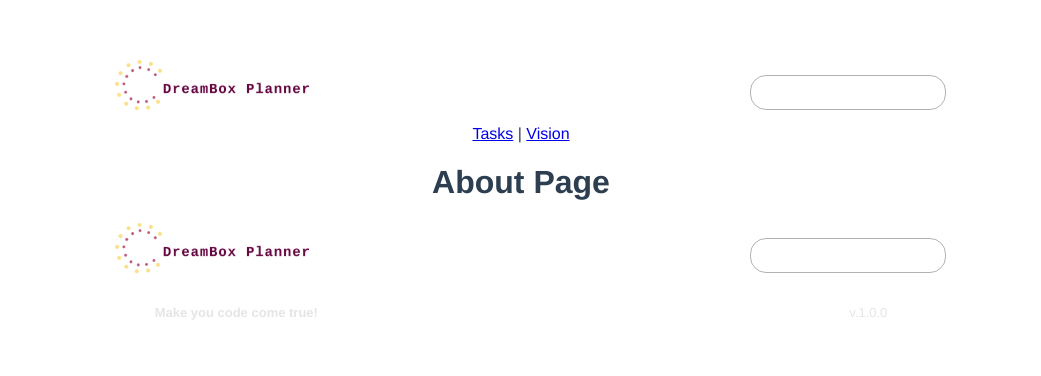
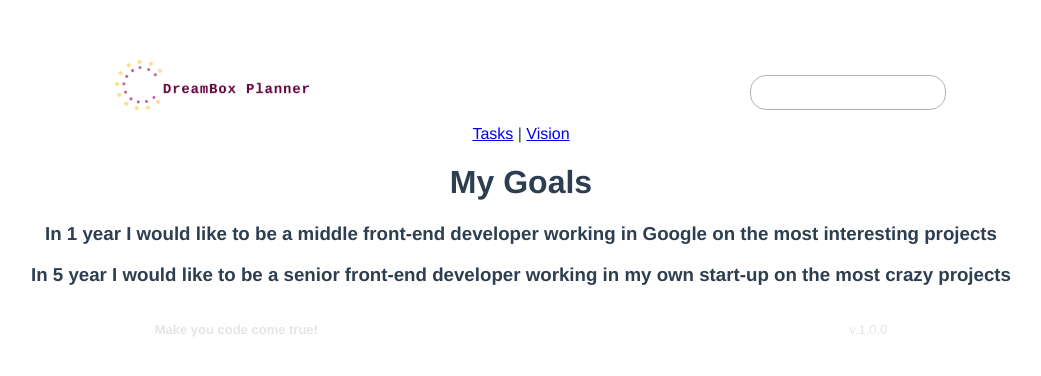
Before and after one commit to aminaev1311/dreamBox-planner-gb, a Vue app in the folder dreambox-planner-gb/: page /about in a window 1280 px wide. Shown: the top 376 px of the page, without its empty margins (119-1160 px from the left). Built offline with nearby package versions, Linux system fonts and the light colour scheme.

Commit message:
merged updates from Kirill. Sprint2: CardCreation, Vuex

```diff
--- a/dreambox-planner-gb/src/components/CardCreation.vue
+++ b/dreambox-planner-gb/src/components/CardCreation.vue
@@ -12,51 +12,51 @@
         />
       </div>
       <div>
-        <input type="date" title="Deadline" v-model="task.deadline"/>
-        <input type="checkbox" title="pereodical" />
+        <input type="date" title="Deadline" v-model="task.deadline" />
+        <!-- <input type="checkbox" title="pereodical" /> -->
       </div>
       <div class="controls">
         <div class="addBtn" @click="sendData(task)">+</div>
-        <button>EDIT</button>
-        <button>Done</button>
+        <!-- <button>EDIT</button>
+        <button>Done</button> -->
       </div>
     </form>
   </div>
 </template>
 
 <script>
-// import PUT_URL from '../misc/constants.js'
+import { POST_URL } from "../misc/constants.js";
 
 export default {
   data: () => ({
     task: {
       title: null,
       text: "",
-      deadline: null
-    }
+      deadline: null,
+    },
   }),
   name: "cardCreation",
   methods: {
     sendData(formData) {
-      const data = JSON.stringify(formData)
-      console.log(data)
+      const data = JSON.stringify(formData);
+      console.log(data);
       const fetchOptions = {
         credentials: "include",
         method: "POST",
-        headers: { "Content-Type": "application/json", },
+        headers: { "Content-Type": "application/json" },
         body: data,
-      }
-      fetch("http://dreambox.1gb.ru/api/tasks.php", fetchOptions)
-      .then((response) => response.json())
-      .catch((error) => {
-        console.log( "Error occured: ",  error.message )
-      });
-    }
+      };
+      fetch(POST_URL, fetchOptions)
+        .then((response) => response.json())
+        .catch((error) => {
+          console.log("Error occured: ", error.message);
+        });
+    },
   },
   mounted() {
     document.getElementById("taskBase").focus();
   },
-}
+};
 </script>
 
 <style>
@@ -99,12 +99,11 @@ button {
   font-size: 28px;
   color: white;
   margin: auto;
-  background: #62013C;
+  background: #62013c;
   transition: 0.5s;
-
 }
 .addBtn:hover {
   transition: 0.5s;
-  background: #400027
+  background: #400027;
 }
 </style>
--- a/dreambox-planner-gb/src/components/CardList.vue
+++ b/dreambox-planner-gb/src/components/CardList.vue
@@ -5,8 +5,9 @@
 </template>
 
 <script>
-import { mapGetters } from 'vuex'
+import { mapGetters } from "vuex";
 import Card from "./Card.vue";
+import { GET_URL } from "../misc/constants.js";
 export default {
   name: "card-list",
   components: {
@@ -14,26 +15,18 @@ export default {
   },
   data() {
     return {
-      fetchedTasksObject: {},
       fetchedTasks: [],
-      tasksUrl: "http://dreambox.1gb.ru/api/tasks.php",
     };
   },
   computed: {
-    ...mapGetters(["getTaskList"])
+    ...mapGetters(["getTaskList"]),
   },
   mounted() {
     this.$nextTick(async function () {
-      // Code that will run only after the
-      // entire view has been rendered
-      // this.fetchedTasks = await fetch("http://localhost:3004/tasks").then(
-      //   (res) => res.json()
-      // );
-      this.fetchedTasksObject = await fetch(this.tasksUrl).then((res) =>
-        res.json()
-      );
-      for (const key in this.fetchedTasksObject) {
-        this.fetchedTasks.push(this.fetchedTasksObject[key]);
+      let fetchedTasksObject = {};
+      fetchedTasksObject = await fetch(GET_URL).then((res) => res.json());
+      for (const key in fetchedTasksObject) {
+        this.fetchedTasks.push(fetchedTasksObject[key]);
       }
     });
   },
--- a/dreambox-planner-gb/src/main.js
+++ b/dreambox-planner-gb/src/main.js
@@ -1,8 +1,6 @@
 import { createApp } from "vue";
 import App from "./App.vue";
-import router from "./router"; // <---
-import store from "./store"
+import router from "./router";
+import store from "./store";
 
 createApp(App).use(store).use(router).mount("#app");
-
-// createApp(App).mount("#app");
--- a/dreambox-planner-gb/src/misc/constants.js
+++ b/dreambox-planner-gb/src/misc/constants.js
@@ -1,3 +1,3 @@
-const PUT_URL = 'http://dreambox.1gb.ru/api/tasks.php'
-const GET_URL = 'http://dreambox.1gb.ru/api/tasks.php'
-export default { PUT_URL, GET_URL }
+const POST_URL = "http://dreambox.1gb.ru/api/addtask.php";
+const GET_URL = "http://dreambox.1gb.ru/api/tasks.php";
+export { GET_URL, POST_URL };
--- a/dreambox-planner-gb/src/views/About.vue
+++ b/dreambox-planner-gb/src/views/About.vue
@@ -1,15 +1,19 @@
 <template>
-  <h1>About Page</h1>
-  <Header />
+  <h1>My Goals</h1>
+  <h3>
+    In 1 year I would like to be a middle front-end developer working in Google
+    on the most interesting projects
+  </h3>
+  <h3>
+    In 5 year I would like to be a senior front-end developer working in my own
+    start-up on the most crazy projects
+  </h3>
 </template>
 
 <script>
-import Header from "@/components/Header.vue";
 export default {
   name: "About",
-  components: {
-    Header,
-  },
+  components: {},
 };
 </script>
 
```
Also changed, not shown: dreambox-planner-gb/src/store/index.js (+14 -19 lines), 2 other files (tests, documents, lock files or other folders).
